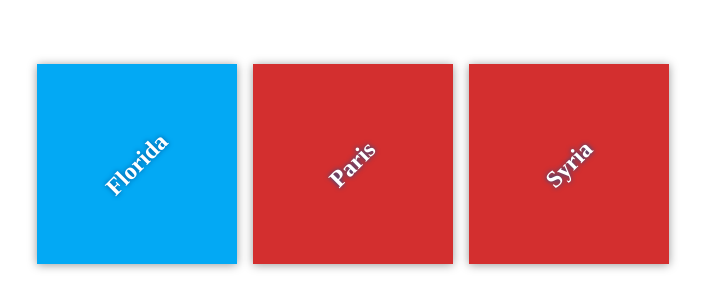
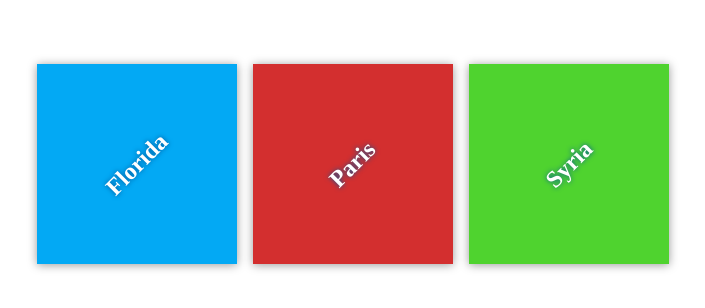
Before and after one commit to AbeeryoGh/my-travel-plans1, a plain HTML site: page index.html in a window 1280 px wide. Shown: the part 236-544 px from the top of the page, without its empty margins (287-992 px from the left). Drawn offline with Linux system fonts and the light colour scheme.

Commit message:
Style Destination

```diff
--- a/css/app.css
+++ b/css/app.css
@@ -53,3 +53,7 @@ h2 {
 #paris {
     background-color: #d32f2f;
 }
+
+#syria {
+    background-color: #4fd32f;
+}
--- a/index.html
+++ b/index.html
@@ -18,7 +18,7 @@
                 <h2>Paris</h2>
             </div>
 
-            <div class="destination" id="paris">
+            <div class="destination" id="syria">
                 <h2>Syria</h2>
             </div>
         </div>
```
